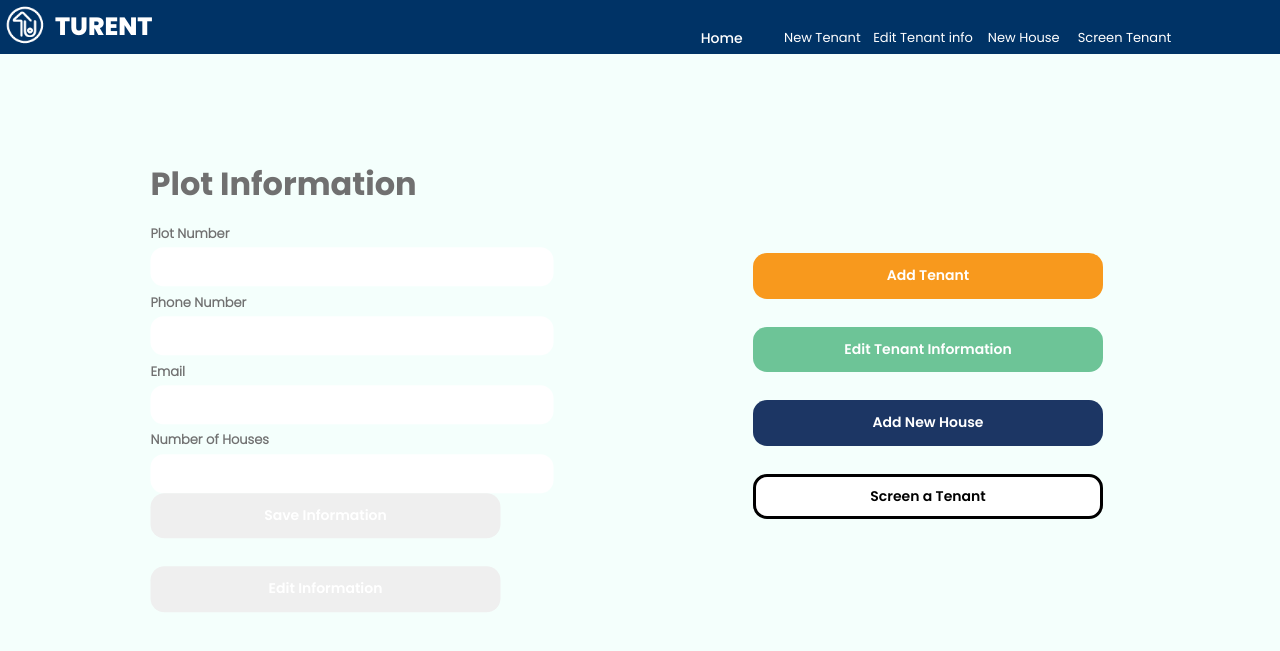
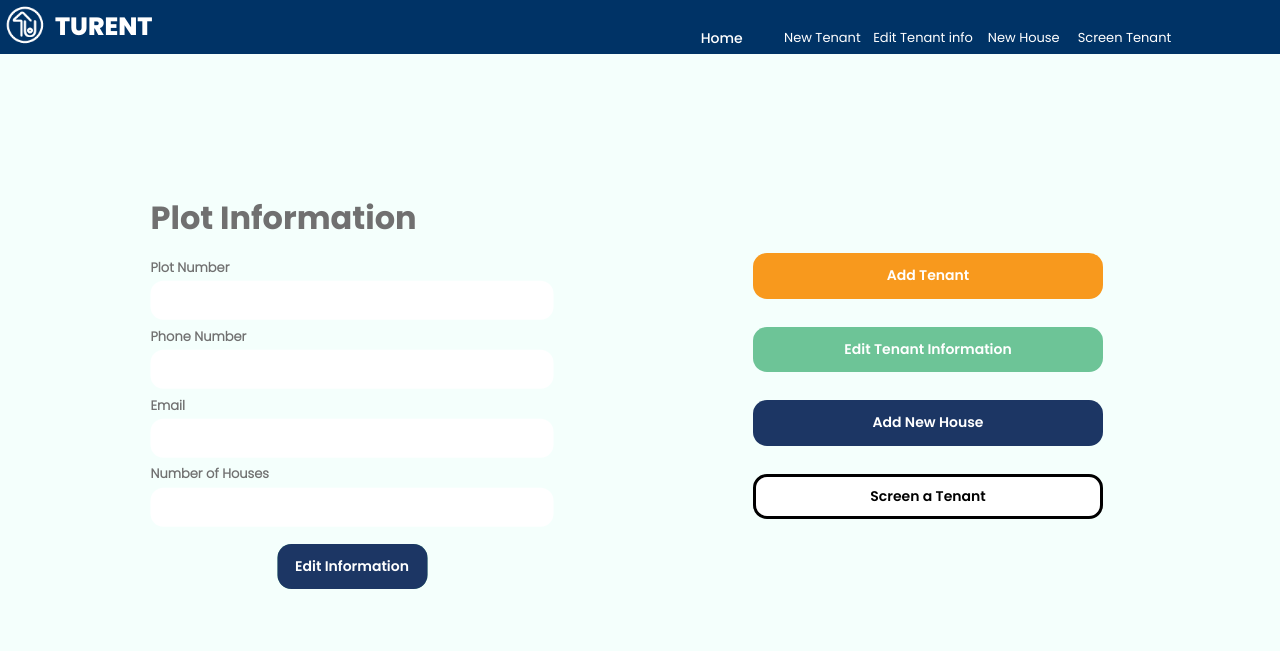
Before and after one commit to Laban254/TuRent_community, a Python web app: template app/templates/landlord_landing_page.html in a window 1280 px wide. Shown: the top 651 px of the page. Run offline with Jinja, Linux system fonts and the light colour scheme; the template is opened without the code that fills it, so the values that code supplies are empty.

Commit message:
inclusion of the button styles making them look like they are a toggle button

```diff
--- a/app/static/css/landlord_landing_page.css
+++ b/app/static/css/landlord_landing_page.css
@@ -11,17 +11,15 @@
     background-color: #F8991D;
 
 }
-#edit_information-button{
+#edit_information-button, #save_button{
     background-color: #6DC497;
 }
 #new_house-button{
     background-color: #1C3664;
 }
-#edit_tenant-button{
+#edit_tenant-button, .information_buttons{
     background-color: #1C3664;
     width: 150px;
-    margin-top: 2em;
-    margin-left: 40px;
 }
 #screent_tenant-button{
     background-color: white;
@@ -39,3 +37,14 @@ form{
     left: 50%;
     transform: translate(-50%, -50%);
 }
+.action_buttons{
+    position:relative;
+    height: 5em;
+    width: 100%;
+}
+.information_buttons{
+    position: absolute;
+    left: 50%;
+    top: 50%;
+    transform: translate(-50%, -50%);
+}
```
